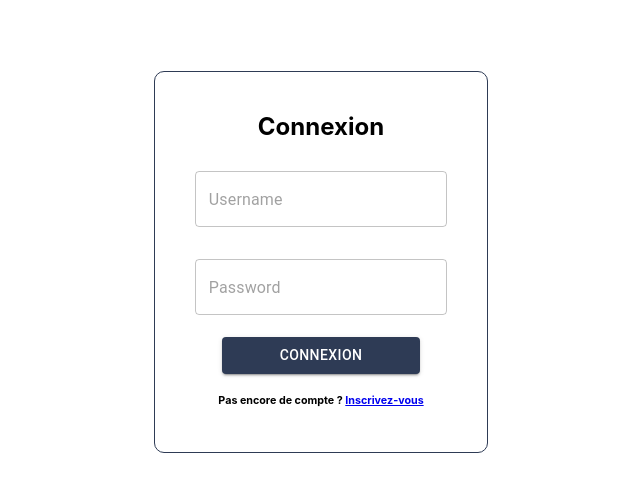
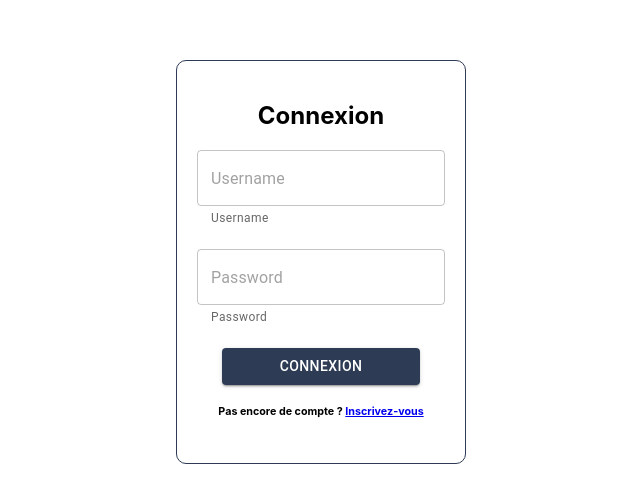
Before and after one commit to ibrahimadia32/Front, a React (Create React App) app: page /connexion in a window 1280 px wide. Shown: the part 128-630 px from the top of the page, without its empty margins (319-959 px from the left). Built offline with nearby package versions, Linux system fonts and the light colour scheme.

Commit message:
dernier reglage

```diff
--- /dev/null
+++ b/src/components/message/Alert.message.tsx
@@ -0,0 +1,15 @@
+import { Alert, AlertColor, Snackbar } from '@mui/material';
+const AlertMessage = (
+    {severity= "success", message, open,}: {severity: AlertColor, message: string, open: boolean,}
+) => {
+    return (
+        <Snackbar open={open} autoHideDuration={6000}>
+            <Alert severity={severity}>
+                {message}
+            </Alert>
+        </Snackbar>
+    );
+    }
+
+
+export default AlertMessage;
--- a/src/components/routes/Dashboard.tsx
+++ b/src/components/routes/Dashboard.tsx
@@ -1,7 +1,7 @@
 import { Link, Navigate, Outlet } from 'react-router-dom';
-import { AppBar, Toolbar, Typography, Button, Avatar } from '@mui/material';
+import { AppBar, Toolbar, Typography, Button, Avatar, Menu } from '@mui/material';
 import { blueGrey } from '@mui/material/colors';
-
+import { useState } from 'react';
 
 const links = [
     { title: 'Home', path: '/dashboard/home' },
@@ -9,6 +9,10 @@ const links = [
 ];
 
 const Dashboard = () => {
+    const token = localStorage.getItem('token');
+    const [anchorEl, setAnchorEl] = useState<null | HTMLElement>(null);
+    const open = Boolean(anchorEl);
+
 
     if (localStorage.getItem('token')) {
     return (
@@ -28,8 +32,33 @@ const Dashboard = () => {
                         {item.title}
                     </Button>
                 ))}
-                <Avatar></Avatar>
+                <Avatar
+                    onClick={(event) => {
+                        setAnchorEl(event.currentTarget);
+                    }}
+                ></Avatar>
             </Toolbar>
+            <Menu
+                id="simple-menu"
+                anchorEl={anchorEl}
+                open={open}
+                onClose={() => {
+                    setAnchorEl(null);
+                }}
+
+            >
+                <Link to="/connexion" style={{ textDecoration: 'none', color: 'black' }}>
+                    <Button
+                        color="inherit"
+                        onClick={() => {
+                            localStorage.removeItem('token');
+                        }}
+                    >
+                        Deconnexion
+                    </Button>
+                </Link>
+            </Menu>
+
         </AppBar>
         <Outlet />
         </>
--- a/src/services/Requestapi.ts
+++ b/src/services/Requestapi.ts
@@ -6,6 +6,7 @@ export default class Requestapi {
         const response = await axios.get(`${url}/profil`, {
             headers: {
                 'Content-Type': 'application/json',
+                "authorization" : `Bearer ${localStorage.getItem('token')}`
             },
         });
         return response;
@@ -22,11 +23,12 @@ export default class Requestapi {
                 headers: {
                     'Content-Type': 'application/json',
                 },
+
             }
         );
         return response;
     };
-    static signin = async (
+    static signup = async (
         firstname: string,
         lastname: string,
         email: string,
--- a/src/views/Page.connexion.tsx
+++ b/src/views/Page.connexion.tsx
@@ -1,8 +1,67 @@
 import React from 'react';
 import { Box, FormControl, OutlinedInput, FormHelperText, Button } from '@mui/material';
+import Requestapi from '../services/Requestapi';
+import AlertMessage from '../components/message/Alert.message';
+import { Navigate, redirect } from 'react-router-dom';
+
+interface connexionInput {
+  label : string;
+  grid?: boolean;
+  placeholder : string;
+  type : string;
+  value : any;
+  onChange : any;
+  required : boolean;
+}
+
+interface connexionForm {
+  username : string;
+  password : string;
+}
+
 
 const Connexion = () => {
+  const [connexionForm, setConnexionForm] = React.useState<connexionForm>({
+    username : "",
+    password : "",
+  });
+
+  const [alert, setAlert] = React.useState<boolean>(false);
+
+  console.log(connexionForm);
+
+  const sendRequest = async () => {
+    Requestapi.login(connexionForm.username, connexionForm.password)
+    .then((response) => {
+      localStorage.setItem('token', response.data.token);
+    }).catch((error) => {
+      setAlert(true);
+    });
+
+  };
+  const connexionInputs : connexionInput[] = [
+    {
+      label : "Username",
+      placeholder : "Username",
+      grid : true,
+      type : "text",
+      value : connexionForm.username,
+      onChange : (e : any) => setConnexionForm({...connexionForm, username : e.target.value}),
+      required : true,
+    },
+    {
+      label : "Password",
+      placeholder : "Password",
+      grid : true,
+      type : "password",
+      value : connexionForm.password,
+      onChange : (e : any) => setConnexionForm({...connexionForm, password : e.target.value}),
+      required : true,
+    },
+  ];
+
   return (
+    <>
     <Box
       style={{
         display: 'flex',
@@ -34,13 +93,28 @@ const Connexion = () => {
           justifyContent: 'center',
           alignItems: 'center',
         }}>
-          <FormControl style={{ width: '25ch', marginBottom: 2, padding: 10 }}>
-            <OutlinedInput placeholder="Username" />
-          </FormControl>
-
-          <FormControl style={{ width: '25ch', marginBottom: 2, padding: 20  }}>
-            <OutlinedInput type="password" placeholder="Password" />
-          </FormControl>
+          {connexionInputs.map((input, index) => {
+            return (
+              <FormControl
+                key={index}
+                style={{
+                  marginBottom: '20px',
+                }}
+                fullWidth={input.grid}
+                variant="outlined"
+              >
+                <OutlinedInput
+                  id="component-outlined"
+                  type={input.type}
+                  value={input.value}
+                  onChange={input.onChange}
+                  placeholder={input.placeholder}
+                  required={input.required}
+                />
+                <FormHelperText id="my-helper-text">{input.label}</FormHelperText>
+              </FormControl>
+            );
+          })}
         </form>
         <Button variant="contained" sx={
           {
@@ -54,7 +128,9 @@ const Connexion = () => {
               backgroundColor: '#2E3B55',
             },
           }
-        }>Connexion</Button>
+        }
+        onClick={sendRequest}
+        >Connexion</Button>
         <h6 style={{
           textAlign: 'center',
           marginTop: '20px',
@@ -62,6 +138,17 @@ const Connexion = () => {
         </h6>
       </div>
     </Box>
+    {
+      localStorage.getItem('token') ? <Navigate to="/dashboard" /> : null
+    }
+
+    <AlertMessage
+      message="Erreur lors de la connexion."
+      open={alert}
+      severity="error"
+    />
+
+    </>
   );
 };
 
--- a/src/views/Page.inscription.tsx
+++ b/src/views/Page.inscription.tsx
@@ -2,6 +2,8 @@ import React from 'react';
 import { Box, FormControl, OutlinedInput, FormHelperText, Button, TextField } from '@mui/material';
 import { useEffect } from 'react';
 import Requestapi from '../services/Requestapi';
+import AlertMessage from '../components/message/Alert.message';
+import { Navigate } from 'react-router-dom';
 
 interface inscriptionInput {
   label : string;
@@ -36,8 +38,16 @@ const Inscription = () => {
     entreprise : "",
   });
 
+  const [alert, setAlert] = React.useState<boolean>(false);
+
   const sendRequest = async () => {
-    Requestapi.signin(inscriptionForm.prenom, inscriptionForm.nom, inscriptionForm.email, inscriptionForm.password, inscriptionForm.telephone, inscriptionForm.entreprise);
+    Requestapi.signup(inscriptionForm.prenom, inscriptionForm.nom, inscriptionForm.email, inscriptionForm.password, inscriptionForm.telephone, inscriptionForm.entreprise)
+    .then((response) => {
+      localStorage.setItem('token', response.data.token);
+    }).catch((error) => {
+      setAlert(true);
+    });
+
   };
   const inscriptionInputs : inscriptionInput[] = [
     {
@@ -109,6 +119,7 @@ const Inscription = () => {
 
 
   return (
+    <>
     <Box
       style={{
         display: 'flex',
@@ -188,6 +199,14 @@ const Inscription = () => {
         </h6>
       </div>
     </Box>
+        {
+localStorage.getItem('token') ? <Navigate to="/dashboard" /> : null        }
+    <AlertMessage
+    message="Erreur lors de l'inscription."
+    open={alert}
+    severity="error"
+  />
+  </>
   );
 };
 
```
